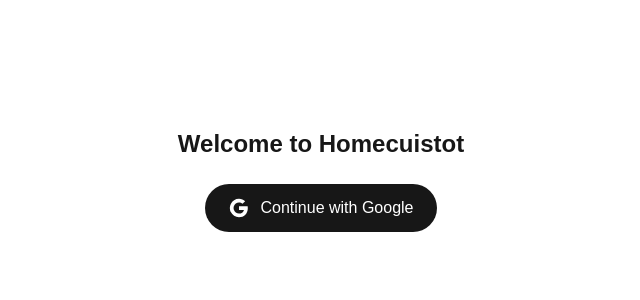
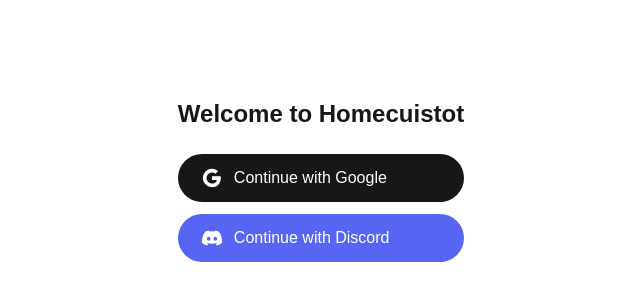
Before and after one commit to diephil/homecuistot-commit-to-change, a Next.js app in the folder apps/nextjs/: page /login in a window 1280 px wide. Shown: the part 220-520 px from the top of the page, without its empty margins (319-959 px from the left). Built offline with nearby package versions, Linux system fonts and the light colour scheme; no server answers.

Commit message:
feat: discord auth

```diff
--- a/apps/nextjs/src/app/(auth)/login/page.tsx
+++ b/apps/nextjs/src/app/(auth)/login/page.tsx
@@ -15,11 +15,19 @@
 }
 
 export default function LoginPage() {
+  const supabase = createClient();
   const handleGoogleLogin = async () => {
-    const supabase = createClient();
-
     await supabase.auth.signInWithOAuth({
       provider: "google",
+      options: {
+        redirectTo: `${getURL()}auth/callback?next=/onboarding`,
+      },
+    });
+  };
+
+  const handleDiscordLogin = async () => {
+    await supabase.auth.signInWithOAuth({
+      provider: "discord",
       options: {
         redirectTo: `${getURL()}auth/callback?next=/onboarding`,
       },
@@ -30,6 +38,7 @@
     <div className="flex min-h-screen items-center justify-center">
       <div className="flex flex-col items-center gap-6">
         <h1 className="text-2xl font-semibold">Welcome to Homecuistot</h1>
+        <div className="flex flex-col gap-3 w-full max-w-xs">
           <button
             onClick={handleGoogleLogin}
             className="flex h-12 items-center gap-3 rounded-full bg-foreground px-6 text-background hover:opacity-90 transition-opacity"
@@ -54,6 +63,16 @@
             </svg>
             Continue with Google
           </button>
+          <button
+            onClick={handleDiscordLogin}
+            className="flex h-12 items-center gap-3 rounded-full bg-[#5865F2] px-6 text-white hover:opacity-90 transition-opacity"
+          >
+            <svg className="h-5 w-5" viewBox="0 0 24 24" fill="currentColor">
+              <path d="M20.317 4.37a19.791 19.791 0 0 0-4.885-1.515a.074.074 0 0 0-.079.037c-.21.375-.444.864-.608 1.25a18.27 18.27 0 0 0-5.487 0a12.64 12.64 0 0 0-.617-1.25a.077.077 0 0 0-.079-.037A19.736 19.736 0 0 0 3.677 4.37a.07.07 0 0 0-.032.027C.533 9.046-.32 13.58.099 18.057a.082.082 0 0 0 .031.057a19.9 19.9 0 0 0 5.993 3.03a.078.078 0 0 0 .084-.028a14.09 14.09 0 0 0 1.226-1.994a.076.076 0 0 0-.041-.106a13.107 13.107 0 0 1-1.872-.892a.077.077 0 0 1-.008-.128a10.2 10.2 0 0 0 .372-.292a.074.074 0 0 1 .077-.01c3.928 1.793 8.18 1.793 12.062 0a.074.074 0 0 1 .078.01c.12.098.246.198.373.292a.077.077 0 0 1-.006.127a12.299 12.299 0 0 1-1.873.892a.077.077 0 0 0-.041.107c.36.698.772 1.362 1.225 1.993a.076.076 0 0 0 .084.028a19.839 19.839 0 0 0 6.002-3.03a.077.077 0 0 0 .032-.054c.5-5.177-.838-9.674-3.549-13.66a.061.061 0 0 0-.031-.03zM8.02 15.33c-1.183 0-2.157-1.085-2.157-2.419c0-1.333.956-2.419 2.157-2.419c1.21 0 2.176 1.096 2.157 2.42c0 1.333-.956 2.418-2.157 2.418zm7.975 0c-1.183 0-2.157-1.085-2.157-2.419c0-1.333.955-2.419 2.157-2.419c1.21 0 2.176 1.096 2.157 2.42c0 1.333-.946 2.418-2.157 2.418z"/>
+            </svg>
+            Continue with Discord
+          </button>
+        </div>
       </div>
     </div>
   );
```
Also changed, not shown: 2 other files (tests, documents, lock files or other folders). Lines whose indentation alone changed are shown as unchanged.
